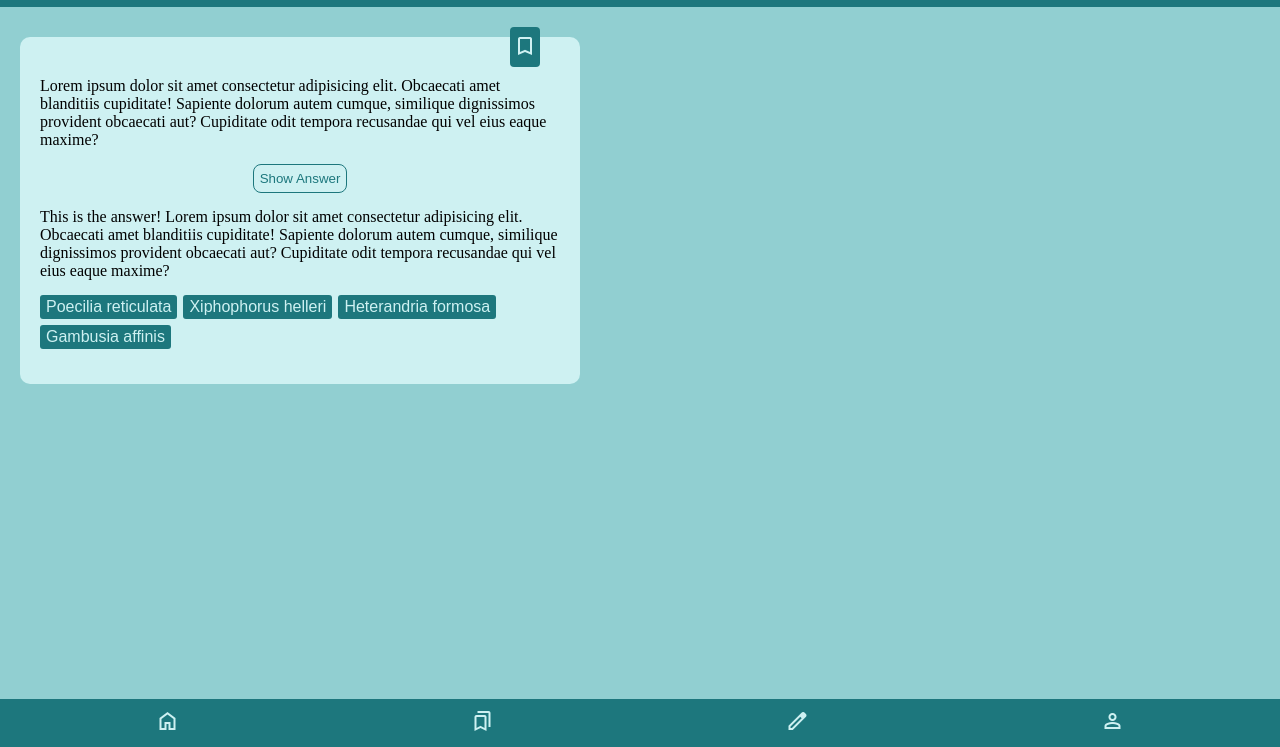
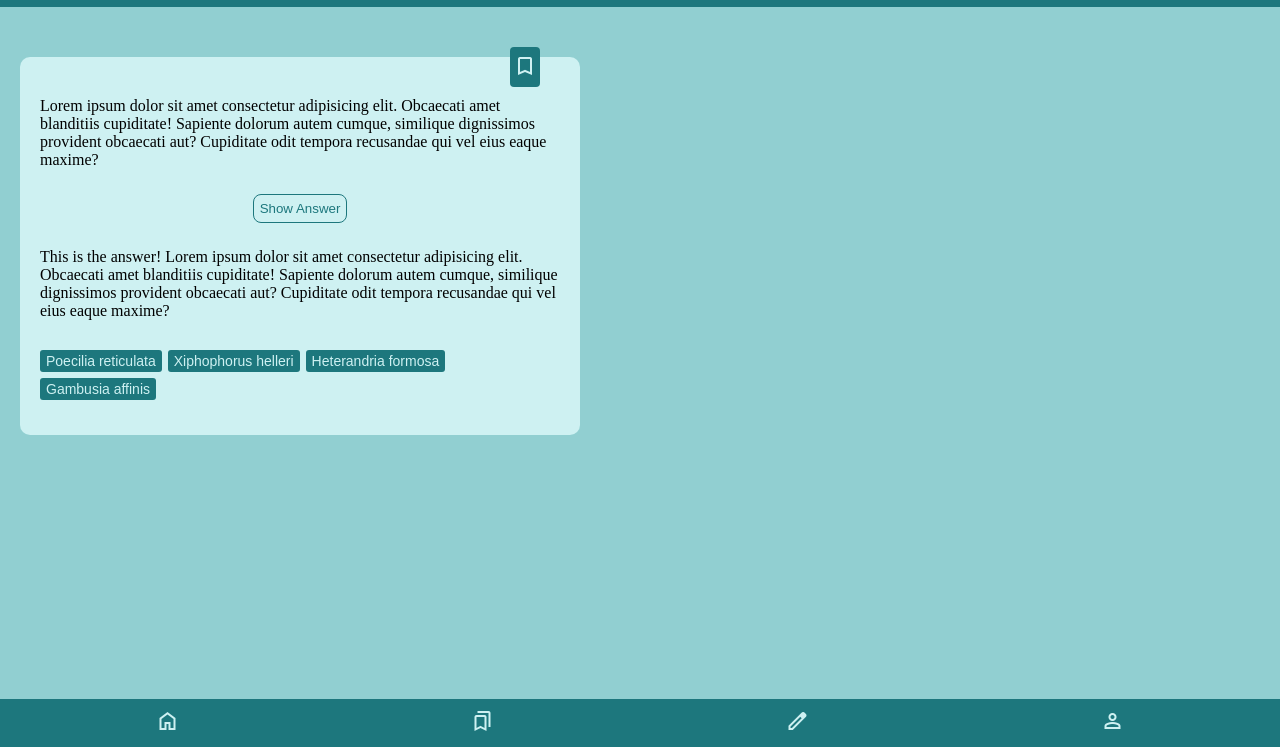
Before and after one commit to UniversalTraveller/quiz-app, a plain HTML site: page index.html in a window 1280 px wide. Both pictures are taken after a click on the button "Show Answer". Shown: the part 53-800 px from the top of the page. Drawn offline with nearby package versions, Linux system fonts and the light colour scheme; a web font is replaced by a local one.

Commit message:
Change layout of pages

```diff
--- a/css/base.css
+++ b/css/base.css
@@ -11,7 +11,7 @@ html {
 body {
   background: var(--secondary-light-color);
   font-family: var(--serif-font);
-  font-size: 1.6rem;
+  font-size: var(--standard-font-size);
 }
 
 ::placeholder {
--- a/css/content-area/big-button.css
+++ b/css/content-area/big-button.css
@@ -1,5 +1,6 @@
 .big-button {
   padding: 0.6rem;
+  margin: 1rem 0;
   border-radius: 0.8rem;
   border-style: solid;
   border-width: 1px;
--- a/css/content-area/content-area.css
+++ b/css/content-area/content-area.css
@@ -5,6 +5,7 @@
 @import url(./big-button.css);
 
 .content-area {
-  padding: 3rem 2rem 2rem 2rem;
+  padding: 5rem 2rem 2rem 2rem;
   max-width: 60rem;
+  margin-bottom: 5rem;
 }
--- a/css/content-area/new-question-form.css
+++ b/css/content-area/new-question-form.css
@@ -1,7 +1,6 @@
 .new-question-form {
   display: flex;
   flex-direction: column;
-  row-gap: 1rem;
 }
 
 .new-question-form__label {
@@ -11,4 +10,5 @@
 .new-question-form__input-field {
   display: flex;
   flex-direction: column;
+  margin: 0 0 1.2rem 0;
 }
--- a/css/content-area/profile.css
+++ b/css/content-area/profile.css
@@ -14,7 +14,7 @@
   justify-content: center;
   align-items: center;
   font-family: var(--sans-serif-font);
-  font-size: var(--primary-section-headline-font-sihze);
+  font-size: var(--primary-section-headline-font-size);
   color: var(--primary-dark-color);
 }
 
--- a/css/content-area/question-card.css
+++ b/css/content-area/question-card.css
@@ -25,7 +25,7 @@
 }
 
 .question-card__answer {
-  padding: 1.5rem 0 0 0;
+  padding: 1.5rem 0 1.5rem 0;
 }
 
 .question-card__answer--hidden {
--- a/css/content-area/taglist.css
+++ b/css/content-area/taglist.css
@@ -17,4 +17,5 @@
   color: var(--primary-light-color);
   background-color: var(--secondary-dark-color);
   font-family: var(--sans-serif-font);
+  font-size: var(--smaller-font-size);
 }
--- a/css/typography.css
+++ b/css/typography.css
@@ -5,5 +5,7 @@
   --sans-serif-font: "Finlandica", sans-serif;
 
   --page-title-font-size: 3.5rem;
-  --primary-section-headline-font-sihze: 2.5rem;
+  --primary-section-headline-font-size: 2.5rem;
+  --standard-font-size: 1.6rem;
+  --smaller-font-size: 1.4rem;
 }
```
